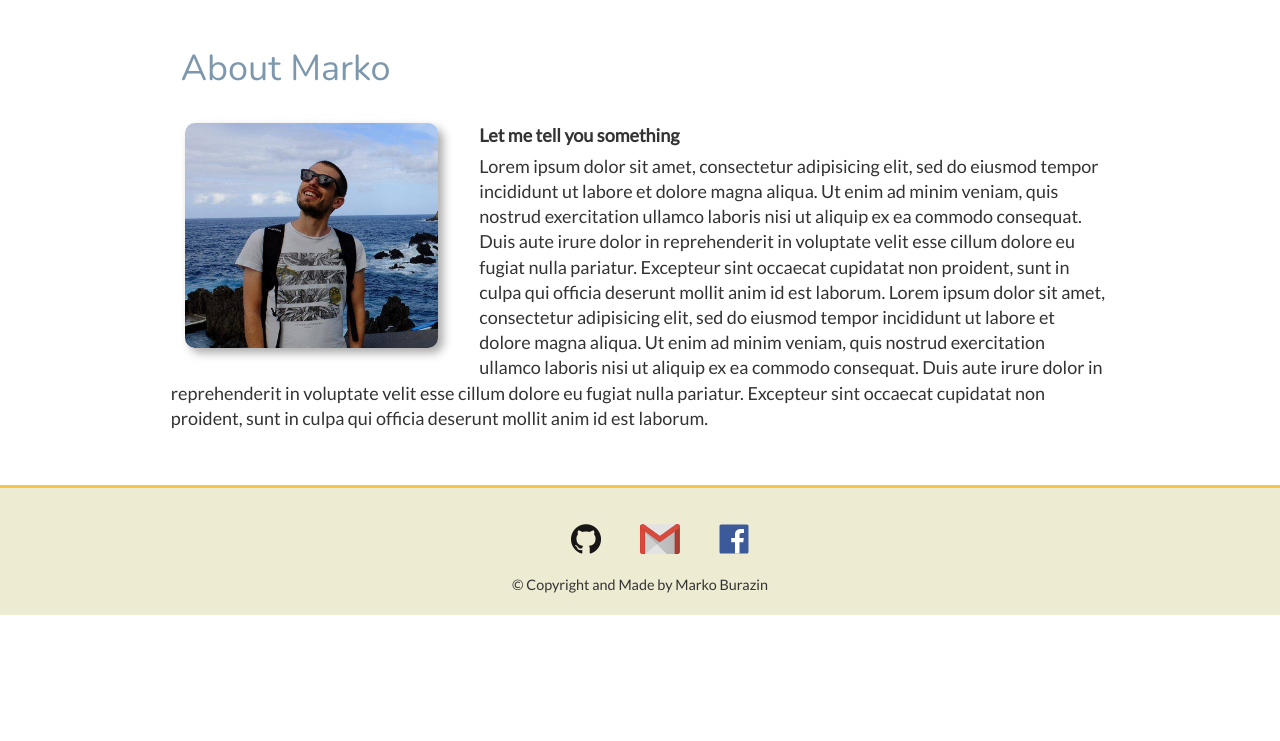
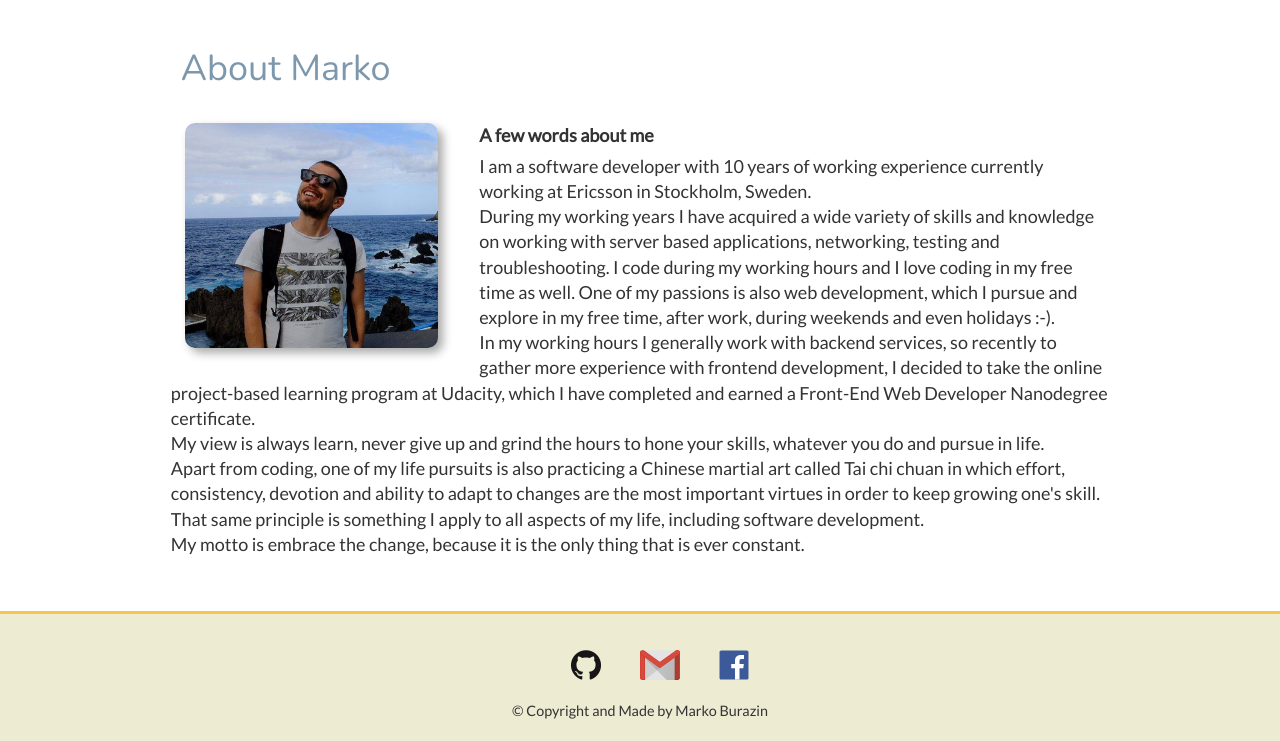
Before and after one commit to mburazin/my-portfolio, a website: page index.html in a window 1280 px wide. Shown: the part 1901-2642 px from the top of the page. Before the commit the page ends 2516 px from the top, so only its background shows below. Drawn offline with nearby package versions, Linux system fonts and the light colour scheme.

Commit message:
Correct Feedreader link

```diff
--- a/index.html
+++ b/index.html
@@ -121,7 +121,7 @@
                  sizes="(max-width: 499px) 90vw, (max-width: 767px) calc(0.9*50vw), calc(0.9*33vw)"
                  src="img/feedreader_testing-1000.png" alt="Feedreader Testing project snapshot">
             <h3>Feedreader testing</h3>
-            <p class="project-link"><a class="web-link" href="https://mburazin.github.io/frontend-nanodegree-arcade-game/">Visit Github page</a></p>
+            <p class="project-link"><a class="web-link" href="https://github.com/mburazin/frontend-nanodegree-feedreader">Visit Github page</a></p>
           </article>
         </div>
       </section>
@@ -184,8 +184,13 @@
             <div class="about-text">
               <!-- TODO: Change this text to a short description of me and
                          my experience as a software developer -->
-              <h4>Let me tell you something</h4>
-              <p>Lorem ipsum dolor sit amet, consectetur adipisicing elit, sed do eiusmod tempor incididunt ut labore et dolore magna aliqua. Ut enim ad minim veniam, quis nostrud exercitation ullamco laboris nisi ut aliquip ex ea commodo consequat. Duis aute irure dolor in reprehenderit in voluptate velit esse cillum dolore eu fugiat nulla pariatur. Excepteur sint occaecat cupidatat non proident, sunt in culpa qui officia deserunt mollit anim id est laborum. Lorem ipsum dolor sit amet, consectetur adipisicing elit, sed do eiusmod tempor incididunt ut labore et dolore magna aliqua. Ut enim ad minim veniam, quis nostrud exercitation ullamco laboris nisi ut aliquip ex ea commodo consequat. Duis aute irure dolor in reprehenderit in voluptate velit esse cillum dolore eu fugiat nulla pariatur. Excepteur sint occaecat cupidatat non proident, sunt in culpa qui officia deserunt mollit anim id est laborum.</p>
+              <h4>A few words about me</h4>
+              <p>I am a software developer with 10 years of working experience currently working at Ericsson in Stockholm, Sweden.<br>
+                During my working years I have acquired a wide variety of skills and knowledge on working with server based applications, networking, testing and troubleshooting. I code during my working hours and I love coding in my free time as well. One of my passions is also web development, which I pursue and explore in my free time, after work, during weekends and even holidays :-).<br>
+                In my working hours I generally work with backend services, so recently to gather more experience with frontend development, I decided to take the online project-based learning program at Udacity, which I have completed and earned a Front-End Web Developer Nanodegree certificate.<br>
+                My view is always learn, never give up and grind the hours to hone your skills, whatever you do and pursue in life.</p>
+              <p>Apart from coding, one of my life pursuits is also practicing a Chinese martial art called Tai chi chuan in which effort, consistency, devotion and ability to adapt to changes are the most important virtues in order to keep growing one's skill. That same principle is something I apply to all aspects of my life, including software development.</p>
+              <p>My motto is embrace the change, because it is the only thing that is ever constant.</p>
             </div>
           </div>
         </article>
```
